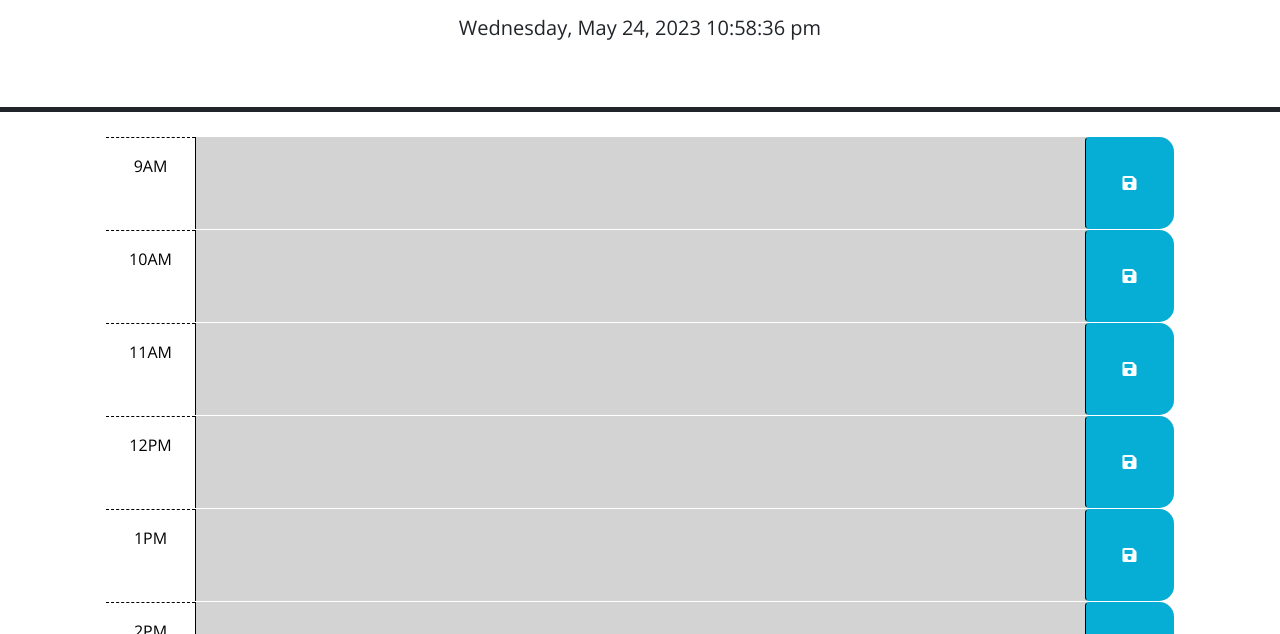
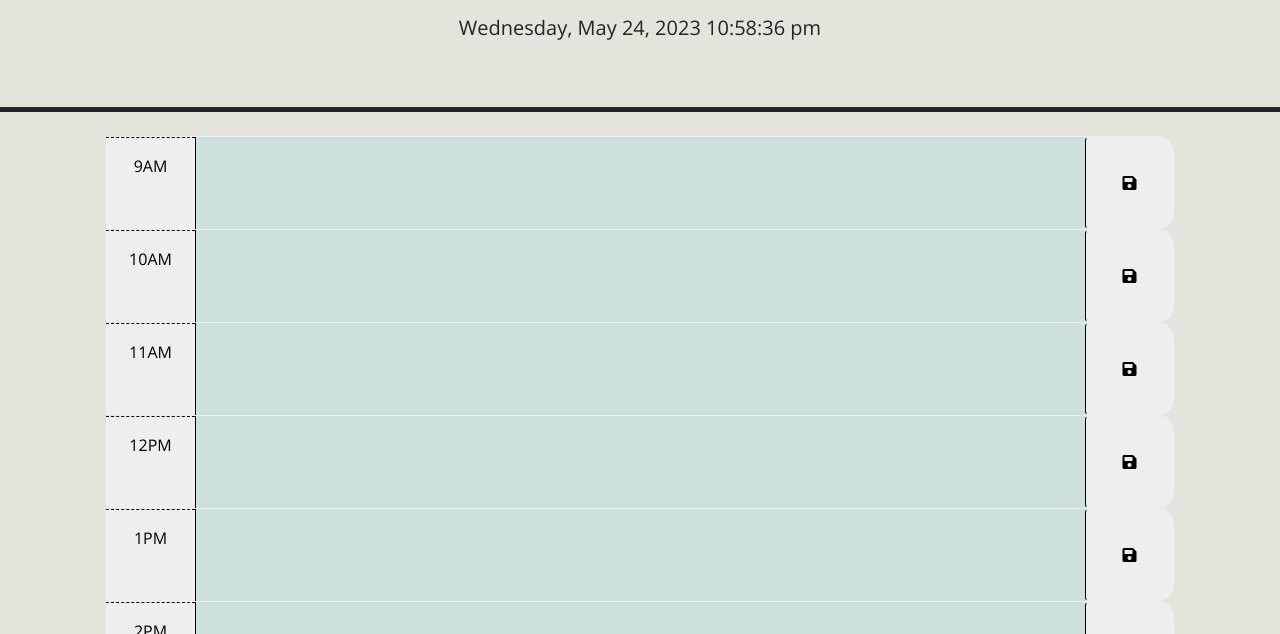
Before and after one commit to lizcas01/work-day-scheduler, a plain HTML site: page Develop/index.html in a window 1280 px wide. Shown: the part 166-800 px from the top of the page. Drawn offline with nearby package versions, Linux system fonts and the light colour scheme.

Commit message:
Color schemes

```diff
--- a/Develop/style.css
+++ b/Develop/style.css
@@ -1,4 +1,5 @@
 body {
+  background-color: #e4e4dc;
   font-family: 'Open Sans', sans-serif;
   font-size: 16px;
 }
@@ -21,27 +22,27 @@ textarea {
 }
 
 .row {
-  border-top: 1px solid white;
+  border-top: 1px solid #eeeeee;
 }
 
 .hour {
-  background-color: #ffffff;
+  background-color: #eeeeee;
   color: #000000;
   border-top: 1px dashed #000000;
 }
 
 .past {
-  background-color: #d3d3d3;
+  background-color: #cedfdf;
   color: white;
 }
 
 .present {
-  background-color: #ff6961;
+  background-color: #a9c3b6;
   color: white;
 }
 
 .future {
-  background-color: #77dd77;
+  background-color: #91ac9a;
   color: white;
 }
 
@@ -49,8 +50,8 @@ textarea {
   border-left: 1px solid black;
   border-top-right-radius: 15px;
   border-bottom-right-radius: 15px;
-  background-color: #06aed5;
-  color: white;
+  background-color: #eeeeee;
+  color: black;
 }
 
 .saveBtn i:hover {
```
